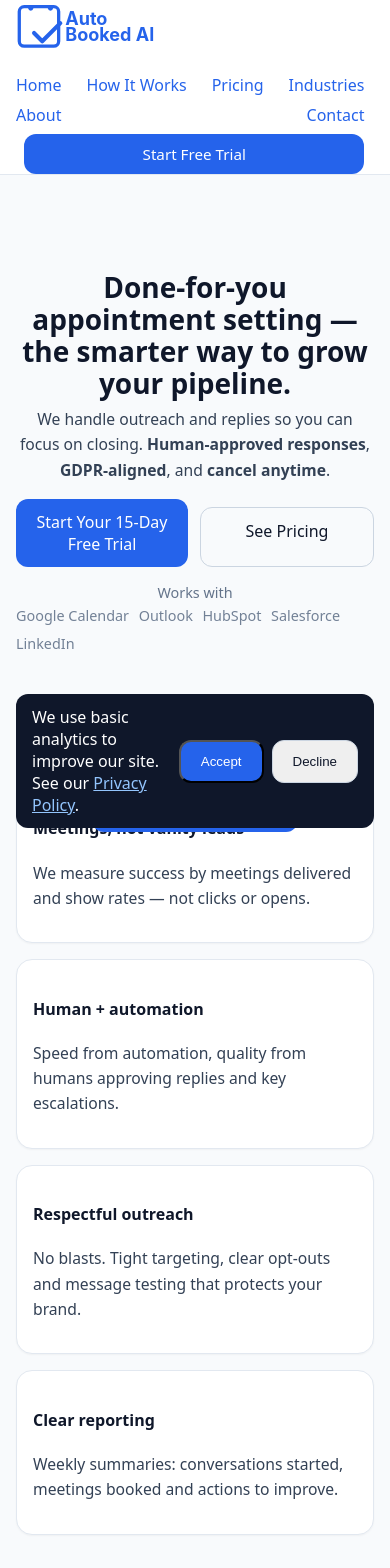
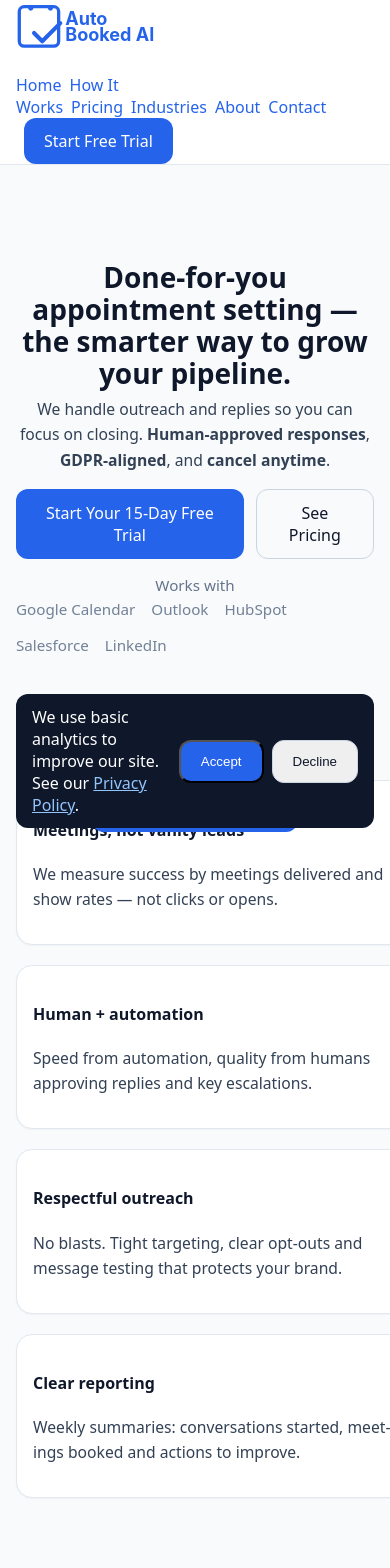
Before and after one commit to Mitchthomas94/mobile-auto, a Next.js app: page / in a window 390 px wide. Shown: the top 1568 px of the page. Built offline with nearby package versions, Linux system fonts and the light colour scheme; no server answers.

Commit message:
Update globals.css

```diff
--- a/styles/globals.css
+++ b/styles/globals.css
@@ -1,370 +1,170 @@
+/* ===========================
+   AutoBooked AI — Global Styles (cleaned)
+   =========================== */
 
 :root { --brand: #2563eb; }
-html, body { margin:0; padding:0; font-family: ui-sans-serif, system-ui, -apple-system, Segoe UI, Roboto, Helvetica, Arial; color:#0f172a; background:#f8fafc; }
+
+/* Base */
+html, body {
+  margin:0; padding:0;
+  font-family: ui-sans-serif, system-ui, -apple-system, Segoe UI, Roboto, Helvetica, Arial;
+  color:#0f172a; background:#f8fafc;
+  overflow-x:hidden; /* stop sideways scroll globally */
+}
 a { color: var(--brand); text-decoration: none; }
 a:hover { opacity:.85; }
-.container { max-width: 1120px; margin: 0 auto; padding: 0 1rem; }
-.btn { display:inline-flex; align-items:center; padding:.75rem 1.25rem; border-radius:.75rem; background: var(--brand); color:#fff; }
+img, svg, video { max-width:100%; height:auto; }
+
+.container { max-width:1120px; margin:0 auto; padding:0 1rem; }
+.maxwrap { max-width:1100px; margin:0 auto; }
+.centerwrap { padding:4rem 0; text-align:center; max-width:900px; margin:0 auto; }
+
+.btn { display:inline-flex; align-items:center; padding:.75rem 1.25rem; border-radius:.75rem; background:var(--brand); color:#fff; }
 .btn-outline { display:inline-flex; align-items:center; padding:.75rem 1.25rem; border-radius:.75rem; border:1px solid #cbd5e1; color:#0f172a; }
+
 .card { background:#fff; border:1px solid #e2e8f0; border-radius:1rem; padding:1.25rem; box-shadow:0 1px 2px rgba(0,0,0,.04); }
-.nav { position:sticky; top:0; backdrop-filter:saturate(180%) blur(8px); background:rgba(255,255,255,.9); border-bottom:1px solid #e2e8f0; height:64px; z-index:10; }
-.nav-inner { height:64px; display:flex; align-items:center; justify-content:space-between; gap:1rem; }
-.footer { margin-top:4rem; border-top:1px solid #e2e8f0; background:#fff; }
-.footer-grid { display:grid; grid-template-columns: repeat(3,minmax(0,1fr)); gap:2rem; padding:3rem 0; }
-@media (max-width: 768px){ .footer-grid { grid-template-columns: 1fr; } }
-.nav a { margin-right: 1rem; font-weight:500; }
-.h1 { font-size: clamp(2rem, 2vw + 1.5rem, 3rem); line-height:1.1; margin:0 0 0.5rem 0; }
+.card-title { display:flex; align-items:center; gap:.5rem; margin:0 0 .25rem 0; font-weight:700; }
+
+.h1 { font-size: clamp(2rem, 2vw + 1.5rem, 3rem); line-height:1.1; margin:0 0 .5rem 0; }
 .subtle { color:#334155; }
 .faint { color:#64748b; }
-.grid4 { display:grid; grid-template-columns: repeat(4,minmax(0,1fr)); gap:1rem; }
+
+.mt1 { margin-top:1rem; }
 .mt2 { margin-top:2rem; }
-.mt1 { margin-top:1rem; }
-.pt-header { padding-top:64px; }
-.flex-between { display:flex; align-items:center; justify-content:space-between; }
 .list { margin:0 0 1rem 1rem; }
 .pre { white-space:pre-wrap; line-height:1.6; }
-.centerwrap { padding:4rem 0; text-align:center; max-width:900px; margin:0 auto; }
-.maxwrap { max-width:1100px; margin:0 auto; }
 .aspect-video { aspect-ratio:16/9; }
 .iframe { width:100%; height:70vh; min-height:480px; border:0; }
 
+/* Nav & Footer */
+.nav {
+  position:sticky; top:0; z-index:10;
+  backdrop-filter:saturate(180%) blur(8px);
+  background:rgba(255,255,255,.9);
+  border-bottom:1px solid #e2e8f0;
+  height:64px;
+}
+.nav-inner { height:64px; display:flex; align-items:center; justify-content:space-between; gap:1rem; }
+.nav a { margin-right:1rem; font-weight:500; }
+.pt-header { padding-top:64px; }
 
-/* --- Steps / timeline components --- */
-.lead { font-size: 1.05rem; color:#334155; }
+.footer { margin-top:4rem; border-top:1px solid #e2e8f0; background:#fff; }
+.footer-grid { display:grid; grid-template-columns:repeat(3,minmax(0,1fr)); gap:2rem; padding:3rem 0; }
+
+/* Grids (default desktop) */
+.grid2 { display:grid; gap:1rem; grid-template-columns:repeat(2,minmax(0,1fr)); }
+.grid3 { display:grid; gap:1rem; grid-template-columns:repeat(3,minmax(0,1fr)); }
+.grid4 { display:grid; gap:1rem; grid-template-columns:repeat(4,minmax(0,1fr)); }
+
+/* Steps / timeline */
+.lead { font-size:1.05rem; color:#334155; }
 .muted { color:#64748b; }
-
-.steps { display:grid; grid-template-columns: repeat(12,minmax(0,1fr)); gap:1.25rem; margin-top:1.25rem; }
-.step-card { grid-column: span 12; background:#fff; border:1px solid #e2e8f0; border-radius:1rem; padding:1.25rem; display:flex; gap:1rem; align-items:flex-start; box-shadow:0 1px 2px rgba(0,0,0,.04); }
-@media (min-width: 900px){
-  .step-card { grid-column: span 6; }
-}
+.steps { display:grid; grid-template-columns:repeat(12,minmax(0,1fr)); gap:1.25rem; margin-top:1.25rem; }
+.step-card { grid-column:span 12; background:#fff; border:1px solid #e2e8f0; border-radius:1rem; padding:1.25rem; display:flex; gap:1rem; align-items:flex-start; box-shadow:0 1px 2px rgba(0,0,0,.04); }
+@media (min-width:900px){ .step-card { grid-column:span 6; } }
 .badge { display:inline-flex; align-items:center; justify-content:center; width:40px; height:40px; border-radius:999px; background:var(--brand); color:#fff; font-weight:700; flex-shrink:0; }
+.badge-rec { display:inline-block; background:#dbeafe; color:#1d4ed8; font-weight:700; padding:.2rem .5rem; border-radius:.5rem; font-size:.8rem; }
 .step-title { margin:0; font-weight:700; }
 .step-desc { margin:.25rem 0 0 0; color:#475569; }
 
 .divider { height:1px; background:#e2e8f0; margin:1.25rem 0; }
 
-/* Section wrapper */
-.section { max-width:1100px; margin:0 auto; }
-
-
-/* --- Industries grid helpers --- */
-.grid3 { display:grid; grid-template-columns: repeat(3, minmax(0, 1fr)); gap: 1rem; }
-@media (max-width: 900px){ .grid3 { grid-template-columns: 1fr; } }
-.card-title { display:flex; align-items:center; gap:.5rem; margin:0 0 .25rem 0; font-weight:700; }
-.icon { font-size:1.1rem; }
-.section + .section { margin-top: 2rem; }
-.section h2 { margin: 0 0 .5rem 0; font-size: 1.4rem; }
-
-
-/* --- Accessibility & polish --- */
-:focus-visible { outline: 3px solid var(--brand); outline-offset: 2px; }
-.badge-rec { display:inline-block; background:#dbeafe; color:#1d4ed8; font-weight:700; padding:.2rem .5rem; border-radius:.5rem; font-size:.8rem; }
-.checklist { list-style:none; margin:0; padding:0; }
-.checklist li::before { content: '✔'; display:inline-block; margin-right:.5rem; }
-.testimonials { display:grid; grid-template-columns: repeat(3, minmax(0,1fr)); gap:1rem; }
-@media (max-width: 900px){ .testimonials { grid-template-columns: 1fr; } }
-.quote { background:#fff; border:1px solid #e2e8f0; border-radius:1rem; padding:1rem; }
-.faq { max-width: 900px; margin: 0 auto; }
+/* FAQ / Testimonials */
+.faq { max-width:900px; margin:0 auto; }
 .faq details { background:#fff; border:1px solid #e2e8f0; border-radius:.75rem; padding:.75rem 1rem; }
 .faq details + details { margin-top:.75rem; }
 .faq summary { font-weight:700; cursor:pointer; }
+.testimonials { display:grid; grid-template-columns:repeat(3,minmax(0,1fr)); gap:1rem; }
+.quote { background:#fff; border:1px solid #e2e8f0; border-radius:1rem; padding:1rem; }
 
+/* Trust row */
+.trust-row { margin:1rem auto 0; display:flex; gap:.75rem; align-items:center; justify-content:center; color:#64748b; font-size:.95rem; flex-wrap:wrap; row-gap:.25rem; }
+.trust-row ul { display:flex; gap:1rem; list-style:none; padding:0; margin:0; flex-wrap:wrap; }
+.trust-row li { opacity:.9; }
 
-/* --- Sticky CTA mobile --- */
+/* Sticky CTA (mobile only) */
 .sticky-cta { position:fixed; bottom:0; left:0; right:0; background:#fff; border-top:1px solid #e2e8f0; padding:.75rem 1rem; display:flex; justify-content:center; z-index:50; }
-@media (min-width: 768px){ .sticky-cta { display:none; } }
+.mobile-cta { position:fixed; left:0; right:0; bottom:0; z-index:50; display:none; }
+.mobile-cta-inner { margin:0 auto; max-width:1120px; padding:.75rem 1rem; display:flex; justify-content:center; }
 
+/* Accessibility */
+:focus-visible { outline:3px solid var(--brand); outline-offset:2px; }
 
-/* --- Mobile sticky CTA --- */
-.mobile-cta { position: fixed; left: 0; right: 0; bottom: 0; z-index: 50; display:none; }
-.mobile-cta-inner { margin: 0 auto; max-width: 1120px; padding: .75rem 1rem; display:flex; justify-content: center; }
-@media (max-width: 768px){
+/* =============== Mobile tweaks =============== */
+@media (max-width:900px){
+  .faq-grid { grid-template-columns:1fr; }
+}
+@media (max-width:860px){
+  /* Collapse grids */
+  .grid2 { grid-template-columns:1fr; }
+  .grid3 { grid-template-columns:1fr; }
+  .grid4 { grid-template-columns:1fr; }
+
+  /* Nav may wrap; remove fixed height */
+  .nav { height:auto; }
+  .nav-inner { height:auto; flex-wrap:wrap; row-gap:.5rem; align-items:flex-start; }
+  .nav a, .nav button { margin-right:.5rem; }
+
+  /* Footer stacks */
+  .footer-grid { grid-template-columns:1fr; }
   .mobile-cta { display:block; }
-  body { padding-bottom: 64px; } /* avoid overlap */
+  body { padding-bottom:64px; }
+}
+@media (max-width:800px){
+  footer .container { display:grid; gap:1rem; grid-template-columns:1fr 1fr; }
+}
+@media (max-width:520px){
+  footer .container { grid-template-columns:1fr; }
+}
+@media (max-width:640px){
+  .container { padding-left:1rem; padding-right:1rem; }
+  .section-pad { padding-top:2rem; padding-bottom:2rem; }
+  .h1 { font-size: clamp(28px, 7vw, 44px); line-height:1.15; }
+  h3 { font-size:1.15rem; }
+  .subtle { font-size:.98rem; line-height:1.6; }
+  .faint { font-size:.9rem; }
+  .card { padding:1rem; }
+  .grid2, .grid3, .grid4 { gap:.75rem; }
+  .chips { row-gap:.4rem; }
+  .chip { font-size:.85rem; padding:.28rem .5rem; }
 }
 
-/* homepage polish */
-.trust-row {margin:1rem auto 0;display:flex;gap:.75rem;align-items:center;justify-content:center;color:#64748b;font-size:.95rem;}
-.trust-row ul{display:flex;gap:1rem;list-style:none;padding:0;margin:0;}
-.trust-row li{opacity:.9;}
-.grid4{display:grid;gap:1rem;grid-template-columns:repeat(1,minmax(0,1fr));}
-@media(min-width:860px){.grid4{grid-template-columns:repeat(4,minmax(0,1fr));}}
-.chips{display:flex;gap:.5rem;flex-wrap:wrap;margin-top:.5rem;}
-.chip{background:#eef2ff;color:#334155;border:1px solid #dbeafe;padding:.35rem .6rem;border-radius:999px;font-size:.9rem;}
-.faq-grid{display:grid;gap:1rem;grid-template-columns:1fr;}
-@media(min-width:900px){.faq-grid{grid-template-columns:1fr 1fr;}}
-details{border-radius:.75rem;background:#fff;border:1px solid #e2e8f0;padding:.8rem 1rem;}
-details+details{margin-top:.5rem;}
-details summary{cursor:pointer;font-weight:600;color:#0f172a;}
-details[open]{border-color:#cbd5e1;background:#f8fafc;}
+/* =========== Targeted mobile fixes =========== */
 
-/* ========= MOBILE POLISH ========= */
-/* 1) Containers & typography */
-:root { --pad-mobile: 1rem; }
-@media (max-width: 640px) {
-  .container { padding-left: var(--pad-mobile); padding-right: var(--pad-mobile); }
-  .section-pad { padding-top: 2rem; padding-bottom: 2rem; }
-  .h1 { font-size: clamp(28px, 7vw, 44px); line-height: 1.15; }
-  h3 { font-size: 1.15rem; }
-  .subtle { font-size: .98rem; line-height: 1.6; }
-  .faint { font-size: .9rem; }
-}
-/* 2) Hero buttons – stack on small screens */
-@media (max-width: 480px) {
-  #hero .btn, #hero .btn-outline { display: block; width: 100%; text-align: center; }
-  #hero .btn + .btn-outline { margin-top: .5rem; }
-}
-/* 3) Trust row under hero */
-.trust-row { flex-wrap: wrap; row-gap: .25rem; }
-.trust-row ul { flex-wrap: wrap; }
-@media (max-width: 640px) {
-  .trust-row { font-size: .9rem; }
-  .trust-row ul { gap: .6rem; }
-}
-/* 4) Card spacing on mobile */
-@media (max-width: 640px) {
-  .card { padding: 1rem; }
-  .grid3, .grid4, .grid2 { gap: .75rem; }
-}
-/* 5) Grids collapse sooner for comfort */
-.grid4 { display: grid; gap: 1rem; grid-template-columns: repeat(1, minmax(0,1fr)); }
-.grid3 { display: grid; gap: 1rem; grid-template-columns: repeat(1, minmax(0,1fr)); }
-.grid2 { display: grid; gap: 1rem; grid-template-columns: repeat(1, minmax(0,1fr)); }
-@media (min-width: 760px) { .grid3 { grid-template-columns: repeat(3, 1fr); } }
-@media (min-width: 860px) { .grid4 { grid-template-columns: repeat(4, 1fr); } .grid2 { grid-template-columns: repeat(2, 1fr);} }
-/* 6) Industry chips – wrap nicely */
-.chips { row-gap: .4rem; }
-@media (max-width: 640px) { .chip { font-size: .85rem; padding: .28rem .5rem; } }
-/* 7) FAQ – bigger tap targets and spacing */
-details { padding: .9rem 1rem; }
-details summary { font-size: 1rem; }
-details + details { margin-top: .6rem; }
-@media (max-width: 900px) { .faq-grid { grid-template-columns: 1fr; } }
-/* 8) Header nav – avoid overflow on small screens (non-destructive) */
-@media (max-width: 860px) {
-  header nav, .nav { flex-wrap: wrap; row-gap: .5rem; }
-  .nav a, .nav button { margin-right: .5rem; }
-}
-/* 9) Footer columns stack cleanly */
-@media (max-width: 800px) { footer .container { display: grid; gap: 1rem; grid-template-columns: 1fr 1fr; } }
-@media (max-width: 520px) { footer .container { grid-template-columns: 1fr; } }
-/* 10) Reduce horizontal scroll surprises */
-img, svg, video { max-width: 100%; height: auto; }
-/* ===============================
-   Mobile Fix Patch — add BELOW your existing styles in globals.css
-   Issues fixed:
-   1) Nav links running off-screen
-   2) Pricing text overflowing cards
-   3) Contact form inputs shifted right
-   Safe: affects only small screens (<=768px) and keeps desktop unchanged.
-   =============================== */
-
-/* --- Global: prevent sideways scroll --- */
-html, body { overflow-x: hidden; }
-
-/* --- 1) NAV: stop links running off-screen on mobile --- */
-/* Assumes your nav structure uses <header><nav>...<ul class="nav-links">...</ul> */
-header nav { display:flex; align-items:center; justify-content:space-between; }
-header nav .nav-links { display:flex; gap:12px; flex-wrap:wrap; }   /* allow wrap */
-header .container { padding-inline:16px; }
-
-@media (max-width: 768px) {
-  header nav .cta, header nav .btn { padding:10px 14px; font-size:0.95rem; }
-  /* Optional mini-toggle if you already have a .nav-toggle button */
-  /* .nav-links { display:none; } .nav-links.open { display:flex; } */
-}
-
-/* --- 2) PRICING: stop text bleeding out of cards --- */
-/* Add class 'pricing-row' to the wrapper and 'pricing-card' to each card */
-.pricing-row { display:flex; gap:16px; }
-.pricing-row .pricing-card {
-  flex:1 1 0;
-  min-width: 0;                 /* critical for flex text wrapping */
-  box-sizing: border-box;
-  padding:20px;
-  border:1px solid #e6e8ee; border-radius:16px;
-  overflow-wrap:anywhere; word-break:break-word; hyphens:auto;
-}
-@media (max-width: 768px) {
-  .pricing-row { flex-direction: column; }
-  .pricing-row .pricing-card { width:100%; }
-}
-
-/* --- 3) CONTACT: inputs shifted right — recenter and full width --- */
-section[id*="contact"] .container { max-width:720px; margin:0 auto; padding-inline:16px; }
-section[id*="contact"] form { width:100%; margin:0 auto; }
-section[id*="contact"] input,
-section[id*="contact"] textarea,
-section[id*="contact"] button { width:100%; box-sizing:border-box; }
-
-/* Safety: neutralize stray offsets on mobile (from previous sections/buttons) */
-@media (max-width: 768px) {
-  section[id*="contact"] * { margin-left:0 !important; transform:none !important; }
-}
-
-/* Ensure viewport meta exists in your HTML head:
-   <meta name="viewport" content="width=device-width, initial-scale=1" />
-*/
-/* === MOBILE HOTFIX (v4) === */
-
-/* 0) No sideways scrolling */
-html, body { overflow-x: hidden; }
-
-/* 1) NAV: links were cut off because the nav had a fixed height */
-@media (max-width: 860px){
-  .nav       { height:auto; }
-  .nav-inner { height:auto; flex-wrap:wrap; align-items:flex-start; row-gap:.5rem; }
-  .nav a     { margin-right:.6rem; }
-  .nav .btn  { width:100%; justify-content:center; } /* CTA sits on its own line */
-}
-
-/* 2) CONTACT: keep inputs centered & full width */
+/* CONTACT — center & full width */
 section[id*="contact"] .container { max-width:720px; margin:0 auto; padding:0 16px; }
 section[id*="contact"] form { width:100%; margin:0 auto; }
 section[id*="contact"] input,
 section[id*="contact"] textarea,
 section[id*="contact"] button { width:100%; box-sizing:border-box; }
-@media (max-width: 768px){
+@media (max-width:768px){
   section[id*="contact"] * { margin-left:0 !important; transform:none !important; }
 }
 
-/* 3) PRICING: text overflowing – wrap text and stack cards on mobile */
-.pricing-row .card {
-  min-width:0;
-  overflow-wrap:anywhere;
-  word-break:break-word;
-  hyphens:auto;
-}
-@media (max-width: 860px){
-  .pricing-row { display:flex; flex-direction:column; gap:1rem; }
-  .pricing-row .card { width:100%; }
-}
-/* CONTACT — keep centered and full width on phones */
-section[id*="contact"] .container { max-width:720px; margin:0 auto; padding:0 16px; }
-section[id*="contact"] form { width:100%; margin:0 auto; }
-section[id*="contact"] input,
-section[id*="contact"] textarea,
-section[id*="contact"] button { width:100%; box-sizing:border-box; }
-@media (max-width: 768px){
-  section[id*="contact"] * { margin-left:0 !important; transform:none !important; }
-}
-/* FORCE stack any container with 3+ cards on mobile */
-@media (max-width: 860px){
-  .container:has(> .card) {
-    display: flex;
-    flex-direction: column;
-    gap: 1rem;
+/* PRICING — hard override to rows on mobile, even if inline gridTemplateColumns is set */
+@media (max-width:860px){
+  /* Any .grid4 that directly holds .card items (your pricing wrapper) */
+  .grid4:has(> .card){
+    display:grid !important;
+    grid-template-columns:1fr !important;
+    gap:1.25rem !important;
   }
-  .container:has(> .card) .card {
-    width: 100%;
-    min-width: 0;
-    overflow-wrap: anywhere;
+  .grid4:has(> .card) > .card{
+    width:100%;
+    min-width:0;
+    overflow-wrap:anywhere; word-break:break-word; hyphens:auto;
+  }
+  .grid4:has(> .card) .btn,
+  .grid4:has(> .card) .btn-outline{
+    width:100%; justify-content:center;
+  }
+
+  /* Belt-and-braces: match the current wrapper exactly if it still has inline style */
+  .grid4.mt1[style]{
+    display:grid !important;
+    grid-template-columns:1fr !important;
+    gap:1.25rem !important;
   }
 }
-/* === PRICING AS ROWS ON MOBILE (more spacing, cleaner) === */
-@media (max-width: 860px){
-  /* Find any container that directly holds pricing cards and stack them with space */
-  .container:has(> .card){
-    display: flex;
-    flex-direction: column;   /* rows */
-    gap: 1.25rem;             /* more space between cards */
-  }
-  .container:has(> .card) .card{
-    width: 100%;
-    min-width: 0;
-    padding: 1.25rem 1.25rem 1rem;
-    border-radius: 16px;
-    overflow-wrap: anywhere;
-    word-break: break-word;
-  }
 
-  /* Optional polish: tighten headings/prices inside each card */
-  .container:has(> .card) .card h3 { margin: 0 0 .25rem 0; }
-  .container:has(> .card) .card p  { margin: .25rem 0; }
-  .container:has(> .card) .btn,
-  .container:has(> .card) .btn-outline { width: 100%; justify-content: center; }
-}
-/* Pricing grid: desktop = 3 cols, mobile = rows */
-.pricing-grid { display:grid; grid-template-columns:repeat(3,minmax(0,1fr)); gap:1rem; }
-@media (max-width:860px){
-  .pricing-grid { grid-template-columns:1fr; gap:1.25rem; }
-  .pricing-grid .card { min-width:0; overflow-wrap:anywhere; word-break:break-word; }
-  .pricing-grid .btn { width:100%; justify-content:center; }
-}
-/* --- FINAL OVERRIDE: pricing rows on mobile --- */
-@media (max-width: 860px){
-  /* If the wrapper has BOTH classes, make pricing-grid win */
-  .grid4.pricing-grid{
-    display: grid !important;
-    grid-template-columns: 1fr !important;   /* full-width rows */
-    gap: 1.25rem !important;
-  }
-  .grid4.pricing-grid > .card{
-    width: 100%;
-    min-width: 0;
-    overflow-wrap: anywhere;
-    word-break: break-word;
-    hyphens: auto;
-  }
-  .grid4.pricing-grid .btn{
-    width: 100%;
-    justify-content: center;
-  }
-}
-/* ===== FINAL MOBILE FIXES ===== */
-
-/* Stop sideways scroll */
-html, body { overflow-x: hidden; }
-
-/* NAV — allow wrapping on mobile */
-@media (max-width: 860px){
-  .nav       { height: auto; }
-  .nav-inner { height: auto; flex-wrap: wrap; row-gap: .5rem; align-items: flex-start; }
-  .nav a     { margin-right: .6rem; }
-  .nav .btn  { width: 100%; justify-content: center; }
-}
-
-/* CONTACT — center and full-width inputs */
-section[id*="contact"] .container { max-width: 720px; margin: 0 auto; padding: 0 16px; }
-section[id*="contact"] form { width: 100%; margin: 0 auto; }
-section[id*="contact"] input,
-section[id*="contact"] textarea,
-section[id*="contact"] button { width: 100%; box-sizing: border-box; }
-@media (max-width: 768px){
-  section[id*="contact"] * { margin-left: 0 !important; transform: none !important; }
-}
-
-/* PRICING — force rows on mobile */
-@media (max-width: 860px){
-  /* Your current wrapper (.grid4.mt1[style]) */
-  .grid4.mt1[style]{
-    display: grid !important;
-    grid-template-columns: 1fr !important;
-    gap: 1.25rem !important;
-  }
-  .grid4.mt1[style] > .card{
-    width: 100%;
-    min-width: 0;
-    overflow-wrap: anywhere;
-    word-break: break-word;
-    hyphens: auto;
-  }
-  .grid4.mt1[style] .btn{ width: 100%; justify-content: center; }
-
-  /* If you renamed it to .pricing-grid */
-  .pricing-grid{
-    display: grid !important;
-    grid-template-columns: 1fr !important;
-    gap: 1.25rem !important;
-  }
-  .pricing-grid > .card{
-    width: 100%;
-    min-width: 0;
-    overflow-wrap: anywhere;
-  }
-  .pricing-grid .btn{
-    width: 100%;
-    justify-content: center;
-  }
-}
+/* END */
```
